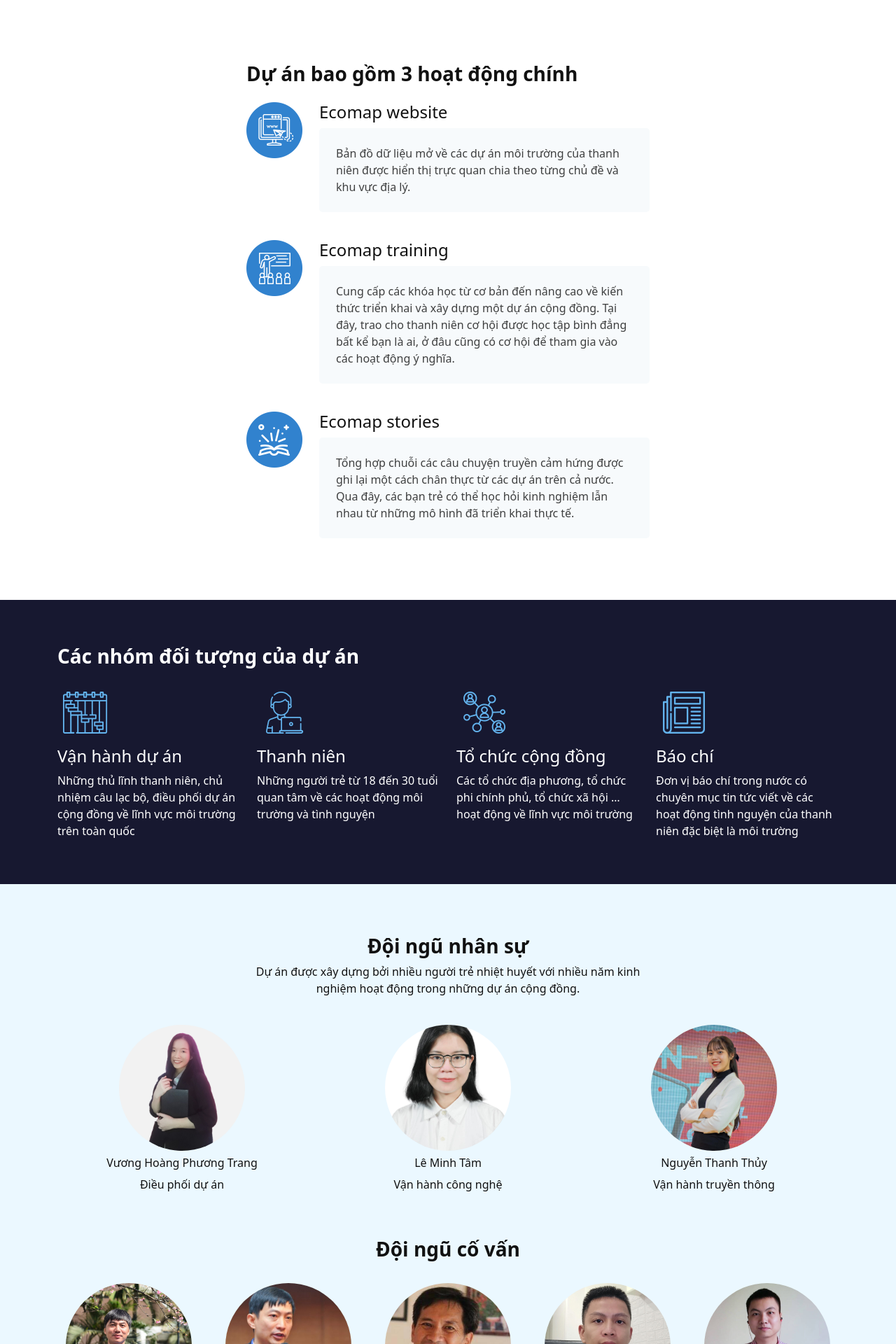
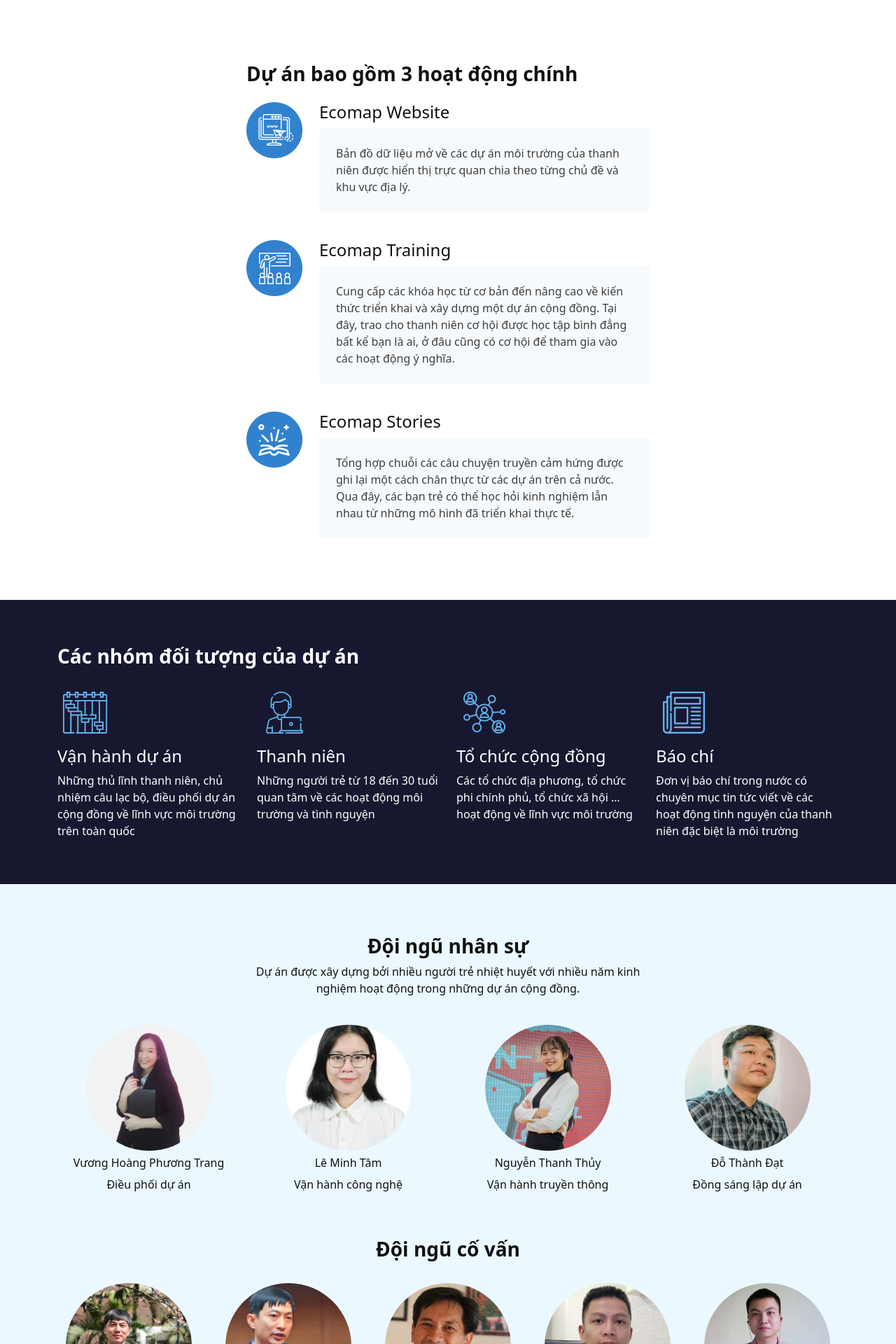
Before and after one commit to kc97ble/ecomap-web-0105, a React app: page / in a window 1280 px wide. Shown: the part 1447-3367 px from the top of the page at 70% size. Built offline with nearby package versions, Linux system fonts and the light colour scheme; the HTML template or start-up script is replaced by a standard one.

Commit message:
Add Do Thanh Dat in SectionTeamIntro1

```diff
--- a/src/containers/PageHome/components/SectionMainActivity/index.tsx
+++ b/src/containers/PageHome/components/SectionMainActivity/index.tsx
@@ -19,7 +19,7 @@
             <Image src={imgBullet1} style={{ maxWidth: "80px" }} />
           </Col>
           <Col>
-            <h4>Ecomap website</h4>
+            <h4>Ecomap Website</h4>
             <p
               className="bg-light p-4 rounded-3 text-black"
               style={{ boxShadow: "none", ...{ "--bs-text-opacity": 0.75 } }}
@@ -34,7 +34,7 @@
             <Image src={imgBullet2} style={{ maxWidth: "80px" }} />
           </Col>
           <Col>
-            <h4>Ecomap training</h4>
+            <h4>Ecomap Training</h4>
             <p
               className="bg-light p-4 rounded-3 text-black"
               style={{ boxShadow: "none", ...{ "--bs-text-opacity": 0.75 } }}
@@ -51,7 +51,7 @@
             <Image src={imgBullet3} style={{ maxWidth: "80px" }} />
           </Col>
           <Col>
-            <h4>Ecomap stories</h4>
+            <h4>Ecomap Stories</h4>
             <p
               className="bg-light p-4 rounded-3 text-black"
               style={{ boxShadow: "none", ...{ "--bs-text-opacity": 0.75 } }}
--- a/src/containers/PageHome/components/SectionTeamIntro1/index.tsx
+++ b/src/containers/PageHome/components/SectionTeamIntro1/index.tsx
@@ -4,6 +4,7 @@
 import imgPhuongTrang from "./assets/imgPhuongTrang.jpg";
 import imgMinhTam from "./assets/imgMinhTam.jpg";
 import imgThanhThuy from "./assets/imgThanhThuy.jpg";
+import imgDoThanhDat from "./assets/imgDoThanhDat.jpg";
 
 export default function SectionTeamIntro1() {
   return (
@@ -63,6 +64,20 @@
               Vận hành truyền thông
             </p>
           </Col>
+          <Col className="my-2 d-flex flex-column justify-content-center align-items-center">
+            <Image
+              src={imgDoThanhDat}
+              width="180px"
+              height="180px"
+              roundedCircle={true}
+              rounded={true}
+              style={{ objectFit: "cover" }}
+            />
+            <h6 className="text-center mt-2">Đỗ Thành Đạt</h6>
+            <p className="text-center" style={{ fontWeight: "300" }}>
+              Đồng sáng lập dự án
+            </p>
+          </Col>
         </Row>
       </Container>
     </Container>
```
Also changed, not shown: src/containers/PageHome/components/SectionTeamIntro1/assets/imgDoThanhDat.jpg (added).
